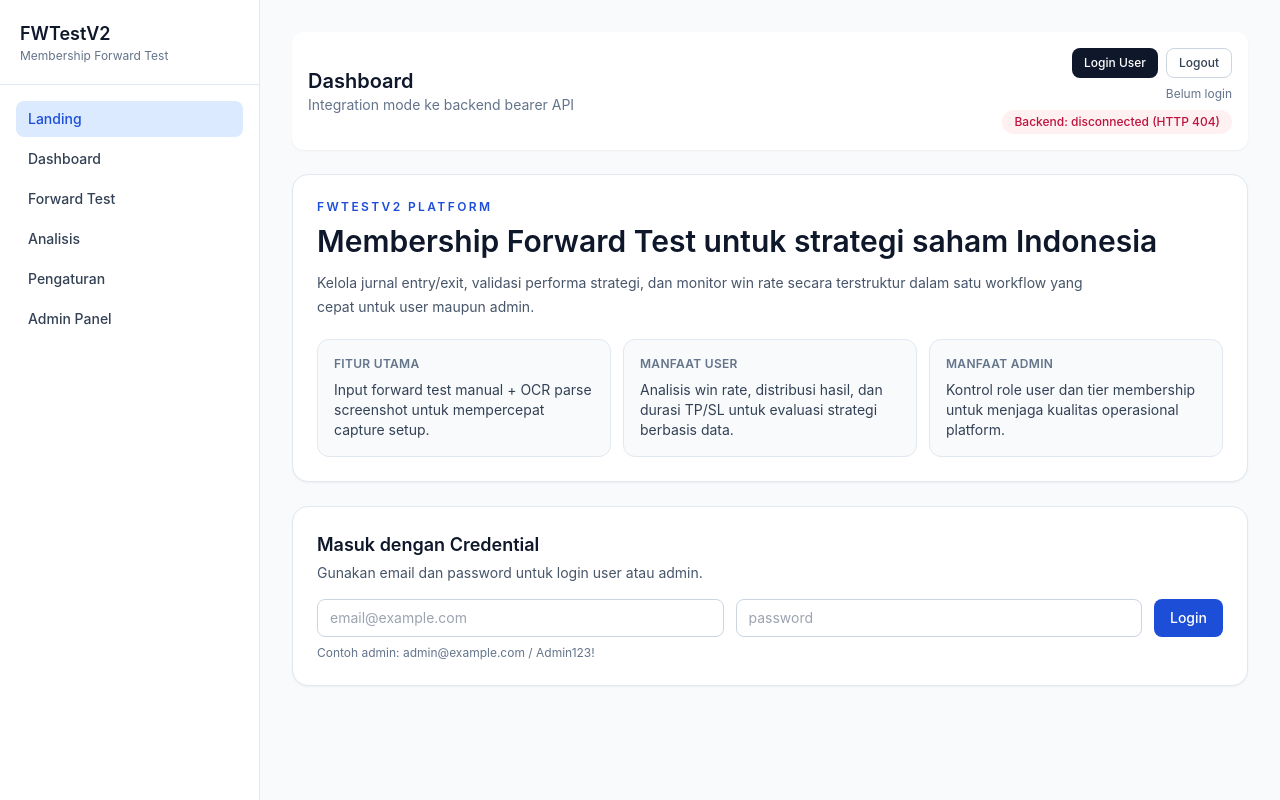
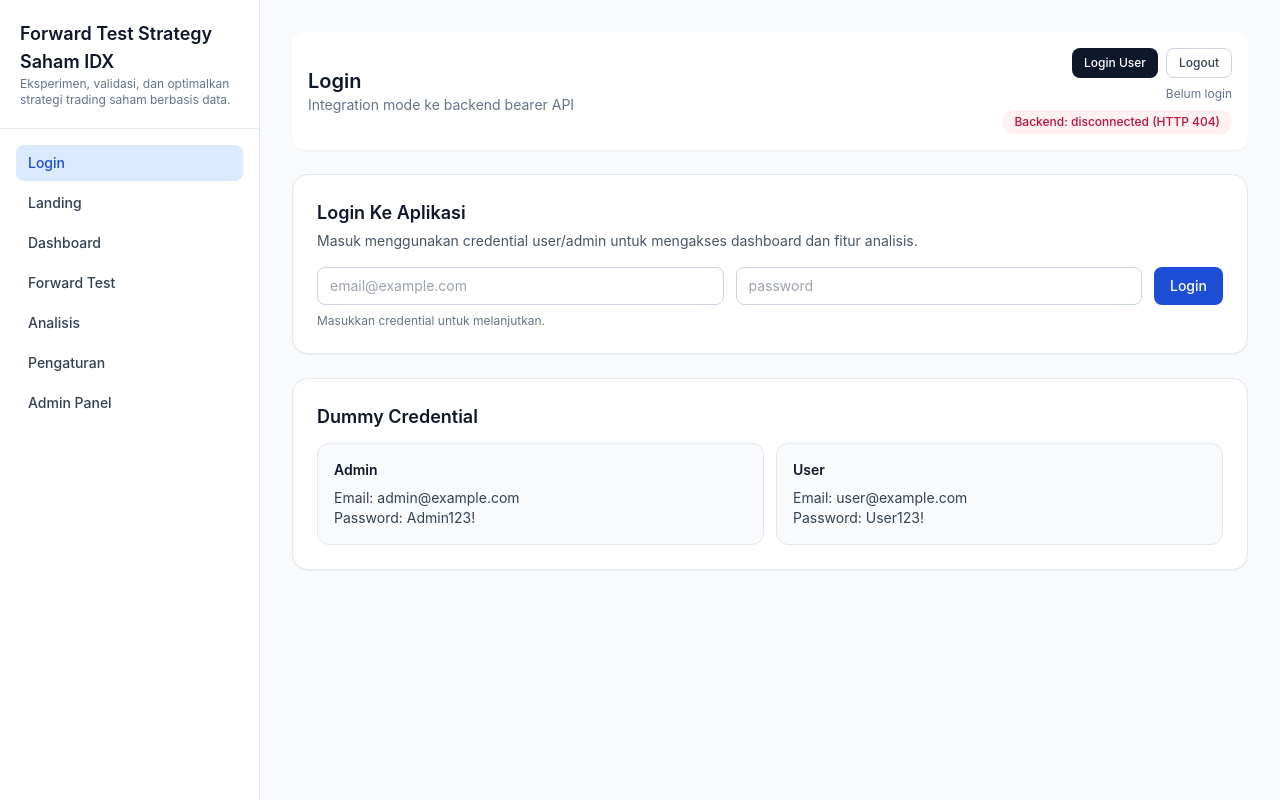
Before and after one commit to Daddy-JJ/fwtestv2, a website: page index.html in a window 1280 px wide. Drawn offline with nearby package versions, Linux system fonts and the light colour scheme; no server answers.

Commit message:
revJul08

```diff
--- a/index.html
+++ b/index.html
@@ -3,7 +3,7 @@
   <head>
     <meta charset="UTF-8" />
     <meta name="viewport" content="width=device-width, initial-scale=1.0" />
-    <title>FWTestV2 Membership Platform</title>
+    <title>Forward Test Strategy Saham IDX</title>
     <script src="https://cdn.tailwindcss.com"></script>
     <script>
       tailwind.config = {
@@ -35,12 +35,13 @@
     <div class="min-h-screen lg:grid lg:grid-cols-[260px_1fr]">
       <aside class="border-r border-slate-200 bg-white">
         <div class="border-b border-slate-200 p-5">
-          <h1 class="text-lg font-semibold">FWTestV2</h1>
-          <p class="text-xs text-slate-500">Membership Forward Test</p>
+          <h1 class="text-lg font-semibold">Forward Test Strategy Saham IDX</h1>
+          <p class="text-xs text-slate-500">Eksperimen, validasi, dan optimalkan strategi trading saham berbasis data.</p>
         </div>
 
         <nav class="space-y-1 p-4 text-sm" id="sidebar-nav">
-          <button data-view-target="landing" class="active-nav w-full rounded-lg px-3 py-2 text-left font-medium">Landing</button>
+          <button data-view-target="login" class="active-nav w-full rounded-lg px-3 py-2 text-left font-medium">Login</button>
+          <button data-view-target="landing" class="w-full rounded-lg px-3 py-2 text-left font-medium text-slate-700 hover:bg-slate-100">Landing</button>
           <button data-view-target="dashboard" class="w-full rounded-lg px-3 py-2 text-left font-medium text-slate-700 hover:bg-slate-100">Dashboard</button>
           <button data-view-target="forward-test" class="w-full rounded-lg px-3 py-2 text-left font-medium text-slate-700 hover:bg-slate-100">Forward Test</button>
           <button data-view-target="analisis" class="w-full rounded-lg px-3 py-2 text-left font-medium text-slate-700 hover:bg-slate-100">Analisis</button>
@@ -52,7 +53,7 @@
       <main class="p-4 sm:p-6 lg:p-8">
         <header class="mb-6 flex flex-col gap-3 rounded-xl bg-white p-4 shadow-sm sm:flex-row sm:items-center sm:justify-between">
           <div>
-            <h2 class="text-xl font-semibold" id="page-title">Dashboard</h2>
+            <h2 class="text-xl font-semibold" id="page-title">Login</h2>
             <p class="text-sm text-slate-500">Integration mode ke backend bearer API</p>
           </div>
           <div class="flex flex-col items-start gap-2 sm:items-end">
@@ -66,12 +67,41 @@
           </div>
         </header>
 
-        <section data-view="landing" class="space-y-6">
+        <section data-view="login" class="space-y-6">
           <article class="rounded-2xl border border-slate-200 bg-white p-6 shadow-sm">
-            <p class="text-xs font-semibold uppercase tracking-[0.2em] text-brand-600">FWTestV2 Platform</p>
-            <h3 class="mt-2 text-2xl font-semibold text-slate-900 sm:text-3xl">Membership Forward Test untuk strategi saham Indonesia</h3>
+            <h3 class="text-lg font-semibold text-slate-900">Login Ke Aplikasi</h3>
+            <p class="mt-1 text-sm text-slate-600">Masuk menggunakan credential user/admin untuk mengakses dashboard dan fitur analisis.</p>
+            <form id="credential-login-form" class="mt-4 grid grid-cols-1 gap-3 sm:grid-cols-[1fr_1fr_auto]">
+              <input id="credential-email" type="email" placeholder="email@example.com" class="w-full rounded-lg border border-slate-300 px-3 py-2 text-sm" required />
+              <input id="credential-password" type="password" placeholder="password" class="w-full rounded-lg border border-slate-300 px-3 py-2 text-sm" required />
+              <button id="credential-login-btn" type="submit" class="rounded-lg bg-brand-600 px-4 py-2 text-sm font-medium text-white">Login</button>
+            </form>
+            <p id="credential-login-feedback" class="mt-2 text-xs text-slate-500" aria-live="polite">Masukkan credential untuk melanjutkan.</p>
+          </article>
+
+          <article class="rounded-2xl border border-slate-200 bg-white p-6 shadow-sm">
+            <h3 class="text-lg font-semibold text-slate-900">Dummy Credential</h3>
+            <div class="mt-3 grid grid-cols-1 gap-3 sm:grid-cols-2">
+              <div class="rounded-xl border border-slate-200 bg-slate-50 p-4 text-sm">
+                <p class="font-semibold text-slate-900">Admin</p>
+                <p class="mt-2 text-slate-700">Email: admin@example.com</p>
+                <p class="text-slate-700">Password: Admin123!</p>
+              </div>
+              <div class="rounded-xl border border-slate-200 bg-slate-50 p-4 text-sm">
+                <p class="font-semibold text-slate-900">User</p>
+                <p class="mt-2 text-slate-700">Email: user@example.com</p>
+                <p class="text-slate-700">Password: User123!</p>
+              </div>
+            </div>
+          </article>
+        </section>
+
+        <section data-view="landing" class="hidden space-y-6">
+          <article class="rounded-2xl border border-slate-200 bg-white p-6 shadow-sm">
+            <p class="text-xs font-semibold uppercase tracking-[0.2em] text-brand-600">Forward Test Strategy Saham IDX</p>
+            <h3 class="mt-2 text-2xl font-semibold text-slate-900 sm:text-3xl">Eksperimen, validasi, dan optimalkan strategi trading saham</h3>
             <p class="mt-3 max-w-3xl text-sm leading-6 text-slate-600">
-              Kelola jurnal entry/exit, validasi performa strategi, dan monitor win rate secara terstruktur dalam satu workflow yang cepat untuk user maupun admin.
+              Uji performa, analisis hasil, dan bangun disiplin trading dengan keputusan berbasis data.
             </p>
             <div class="mt-5 grid grid-cols-1 gap-3 sm:grid-cols-3">
               <div class="rounded-xl border border-slate-200 bg-slate-50 p-4">
@@ -87,17 +117,10 @@
                 <p class="mt-2 text-sm text-slate-700">Kontrol role user dan tier membership untuk menjaga kualitas operasional platform.</p>
               </div>
             </div>
-          </article>
-
-          <article class="rounded-2xl border border-slate-200 bg-white p-6 shadow-sm">
-            <h3 class="text-lg font-semibold text-slate-900">Masuk dengan Credential</h3>
-            <p class="mt-1 text-sm text-slate-600">Gunakan email dan password untuk login user atau admin.</p>
-            <form id="credential-login-form" class="mt-4 grid grid-cols-1 gap-3 sm:grid-cols-[1fr_1fr_auto]">
-              <input id="credential-email" type="email" placeholder="email@example.com" class="w-full rounded-lg border border-slate-300 px-3 py-2 text-sm" required />
-              <input id="credential-password" type="password" placeholder="password" class="w-full rounded-lg border border-slate-300 px-3 py-2 text-sm" required />
-              <button id="credential-login-btn" type="submit" class="rounded-lg bg-brand-600 px-4 py-2 text-sm font-medium text-white">Login</button>
-            </form>
-            <p id="credential-login-feedback" class="mt-2 text-xs text-slate-500" aria-live="polite">Contoh admin: admin@example.com / Admin123!</p>
+            <div class="mt-5 flex flex-wrap gap-2">
+              <button id="landing-go-login-btn" type="button" class="rounded-lg bg-slate-900 px-4 py-2 text-sm font-medium text-white">Ke Halaman Login</button>
+              <button id="landing-go-dashboard-btn" type="button" class="rounded-lg border border-slate-300 px-4 py-2 text-sm font-medium text-slate-700">Lihat Dashboard</button>
+            </div>
           </article>
         </section>
 
@@ -323,6 +346,7 @@
 
     <script>
       const titleMap = {
+        login: "Login",
         landing: "Landing",
         dashboard: "Dashboard",
         "forward-test": "Forward Test",
@@ -421,6 +445,8 @@
       const credentialEmailInput = document.getElementById("credential-email");
       const credentialPasswordInput = document.getElementById("credential-password");
       const credentialLoginFeedback = document.getElementById("credential-login-feedback");
+      const landingGoLoginBtn = document.getElementById("landing-go-login-btn");
+      const landingGoDashboardBtn = document.getElementById("landing-go-dashboard-btn");
 
       function syncAdminLoginButtonVisibility() {
         loginAdminBtn.classList.toggle("hidden", authUser?.role !== "admin");
@@ -1053,6 +1079,8 @@
       ftDateInput.addEventListener("change", () => validateField("date"));
       loginUserBtn.addEventListener("click", () => loginWithCredentials("user@example.com", "User123!"));
       loginAdminBtn.addEventListener("click", () => loginWithCredentials("admin@example.com", "Admin123!"));
+      landingGoLoginBtn.addEventListener("click", () => setView("login"));
+      landingGoDashboardBtn.addEventListener("click", () => setView("dashboard"));
       credentialLoginForm.addEventListener("submit", async (event) => {
         event.preventDefault();
         credentialLoginFeedback.className = "mt-2 text-xs text-slate-500";
@@ -1092,6 +1120,7 @@
       renderAdminUsers([]);
       refreshBackendStatus();
       syncAdminLoginButtonVisibility();
+      setView(authToken ? "dashboard" : "login");
       restoreSession();
     </script>
   </body>
```
